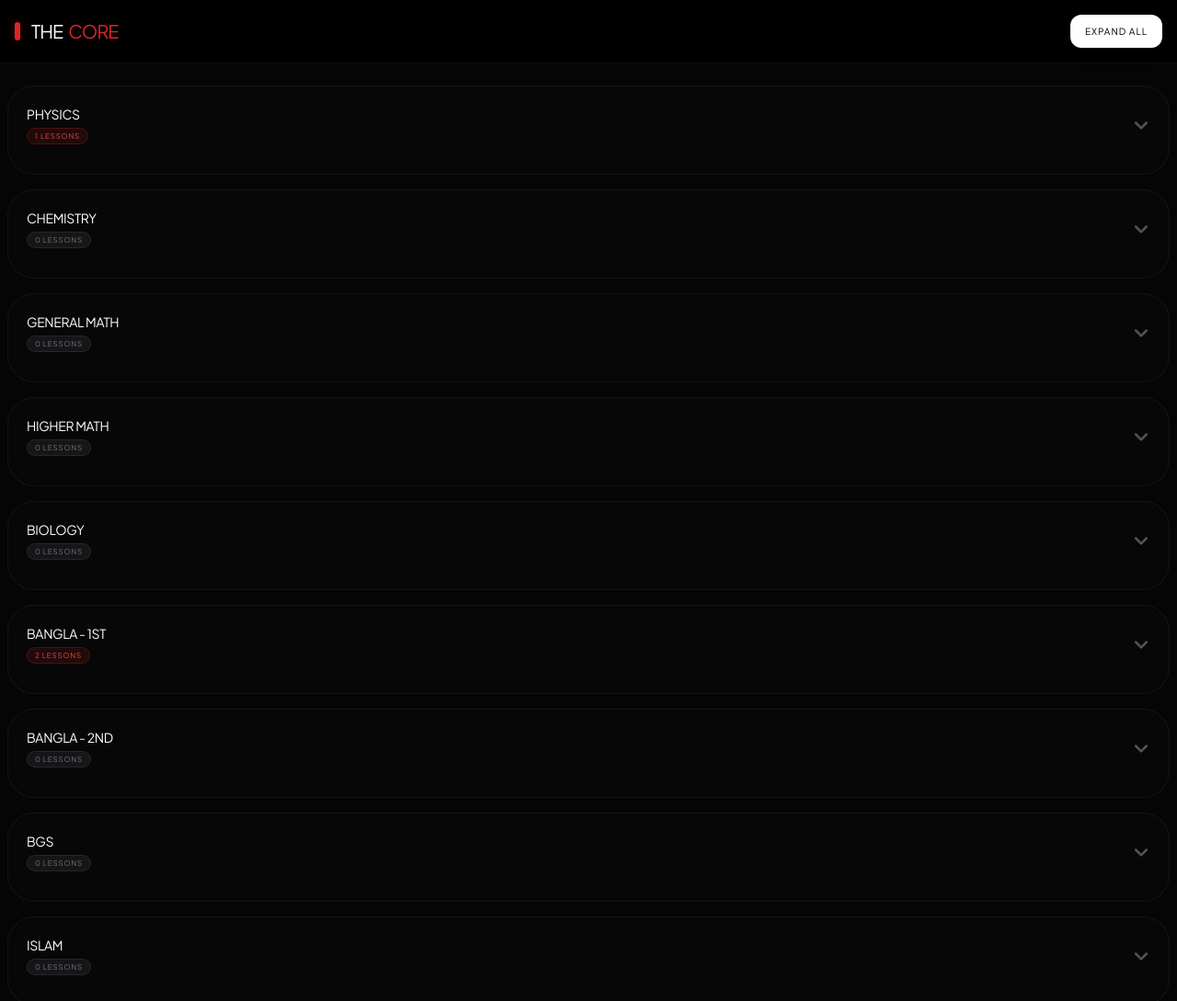
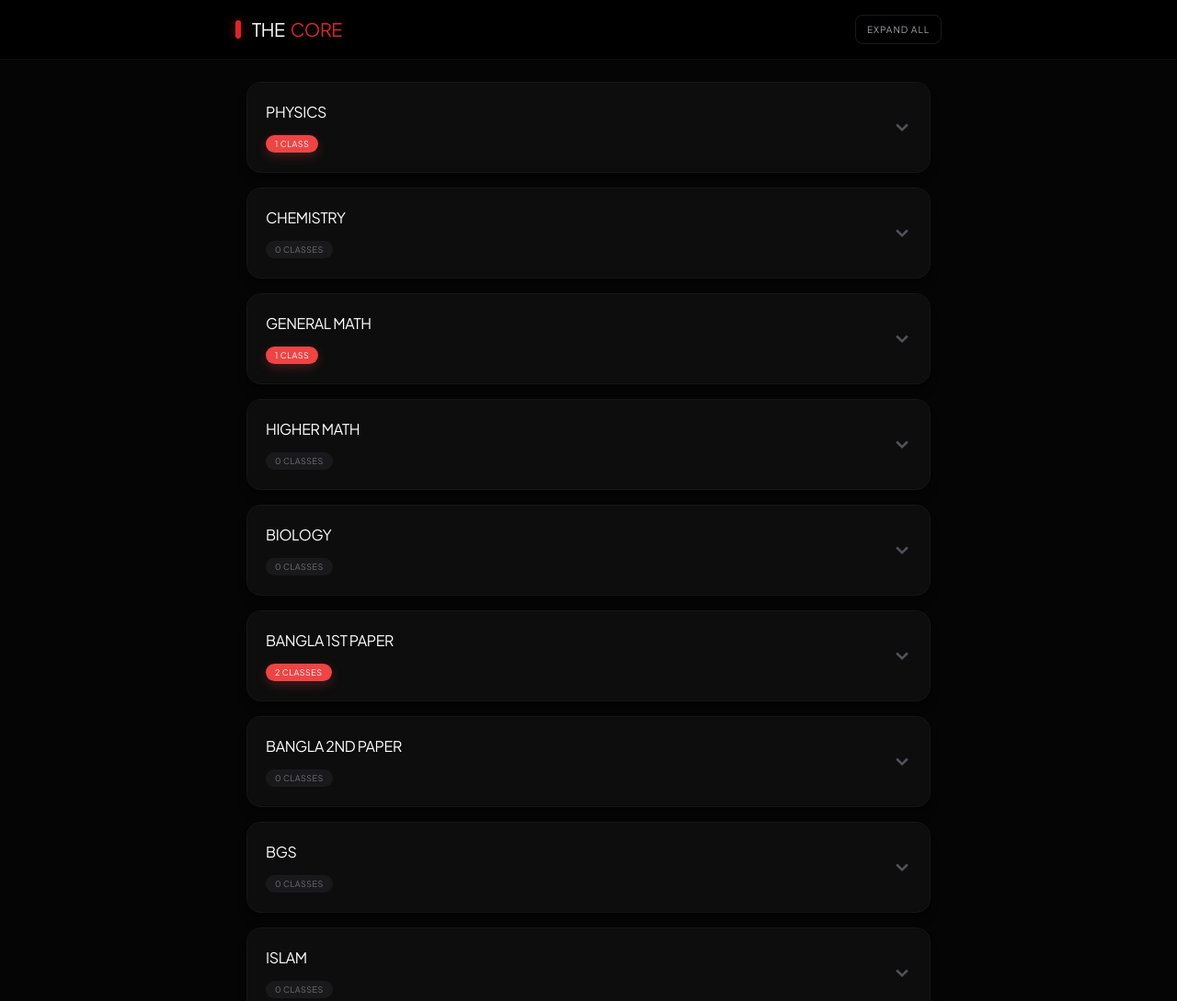
Before and after one commit to TheRaj0/Free_Videos, a plain HTML site: page index.html in a window 1280 px wide. Shown: the top 1089 px of the page at 92% size. Drawn offline with nearby package versions, Linux system fonts and the light colour scheme; no server answers.

Commit message:
redesign
added drive and slide support

```diff
--- a/data.json
+++ b/data.json
@@ -1,43 +1,85 @@
 [
   {
     "groupName": "Physics",
-    "videoUrls": [
-      "https://www.youtube.com/watch?v=CCpL4gJPlGQ"
+    "classes": [
+      {
+        "classTitle": "৭ম অধ্যায়: তরঙ্গ ও শব্দ",
+        "video": {
+          "title": "MCQ Solving",
+          "link": "https://www.youtube.com/watch?v=CCpL4gJPlGQ"
+        },
+        "slides": {
+          "title": "Lecture Slides (PDF)",
+          "link": "https://drive.google.com/file/d/1oK-2D24JUR5rncjD_9Pi8UrpzdBcuCwC/view"
+        }
+      }
     ]
   },
   {
     "groupName": "Chemistry",
-    "videoUrls": []
+    "classes": []
   },
   {
     "groupName": "General Math",
-    "videoUrls": []
+    "classes": [
+      {
+        "classTitle": "অধ্যায় ৮: বৃত্ত",
+        "video": {
+            "title": "MCQ Solving",
+            "link": "https://drive.google.com/file/d/1K6RzL_jJbybRI5snPuDbkBFvEHGIqzFG/view"
+        },
+        "slides": {
+            "title": "Lecture Slides (PDF)",
+            "link": "https://drive.google.com/file/u/0/d/1l_NWkyK0OWecsPwTcFz_OsOx85Rzxk22/view"
+        }
+      }
+    ]
   },
   {
     "groupName": "Higher Math",
-    "videoUrls": []
+    "classes": []
   },
   {
     "groupName": "Biology",
-    "videoUrls": []
+    "classes": []
   },
   {
-    "groupName": "Bangla - 1st",
-    "videoUrls": [
-      "https://www.youtube.com/watch?v=Iwh8RMfi-ok",
-      "https://www.youtube.com/watch?v=ubI1TWKokzw"
+    "groupName": "Bangla 1st Paper",
+    "classes": [
+      {
+        "classTitle": "গদ্য: প্রত্যুপকার",
+        "video": {
+          "title": "MCQ Solving",
+          "link": "https://www.youtube.com/watch?v=Iwh8RMfi-ok"
+        },
+        "slides": {
+          "title": "Lecture Slides (PDF)",
+          "link": "https://drive.google.com/file/u/0/d/1Xxj0xdqHgOu6-aqOxOFe1EMKYYmq1Kc1/view"
+        }
+      },
+      {
+        "classTitle": "কবিতা: কপোতাক্ষ নদ",
+        "video": {
+          "title": "MCQ Solving",
+          "link": "https://www.youtube.com/watch?v=ubI1TWKokzw"
+        },
+        "slides": {
+          "title": "Lecture Slides (PDF)",
+          "link": "https://drive.google.com/file/u/0/d/1jtsaeYH6jgPtIKCS2P4w20pR69Q2aTjr/view"
+        }
+      }
     ]
   },
   {
-    "groupName": "Bangla - 2nd",
-    "videoUrls": []
+    "groupName": "Bangla 2nd Paper",
+    "classes": []
   },
   {
     "groupName": "BGS",
-    "videoUrls": []
+    "classes": []
   },
   {
     "groupName": "Islam",
-    "videoUrls": []
+    "classes": []
   }
 ]
--- a/index.html
+++ b/index.html
@@ -3,185 +3,155 @@
 <head>
     <meta charset="UTF-8">
     <meta name="viewport" content="width=device-width, initial-scale=1.0, maximum-scale=1.0, user-scalable=no, viewport-fit=cover">
-    <title>Free Video Libray</title>
+    <title>THE CORE</title>
     <link rel="icon" href="icon.png" type="image/png">
     <script src="https://cdn.tailwindcss.com"></script>
     <style>
         @import url('https://fonts.googleapis.com/css2?family=Plus+Jakarta+Sans:wght@400;600;700;800&display=swap');
 
         body {
-            background-color: #050505; color: #fff; font-family: 'Plus Jakarta Sans', sans-serif;
-            -webkit-tap-highlight-color: transparent; overscroll-behavior-y: contain;
+            background-color: #050505; color: #fff;
+            font-family: 'Plus Jakarta Sans', sans-serif;
+            -webkit-tap-highlight-color: transparent;
+            overflow-x: hidden;
+            user-select: none;
+            /* Better global text smoothing */
+            -webkit-font-smoothing: antialiased;
         }
 
-        /* Fixed Animation: Cleanest fold-out effect */
         .group-content {
-            display: grid;
-            grid-template-rows: 0fr;
-            opacity: 0;
-            pointer-events: none;
-            transition: grid-template-rows 0.5s cubic-bezier(0.33, 1, 0.68, 1),
-                        opacity 0.3s ease;
+            display: grid; grid-template-rows: 0fr; opacity: 0;
+            transition: grid-template-rows 0.4s cubic-bezier(0.33, 1, 0.68, 1), opacity 0.3s ease;
         }
-        .group-content.open {
-            grid-template-rows: 1fr;
-            opacity: 1;
-            pointer-events: auto;
-        }
+        .group-content.open { grid-template-rows: 1fr; opacity: 1; }
         .group-inner { overflow: hidden; }
 
-        /* Component Styles */
-        .tag-red { background: rgba(220, 38, 38, 0.12); color: #ef4444; border: 1px solid rgba(220, 38, 38, 0.25); }
-        .tag-gray { background: rgba(39, 39, 42, 0.5); color: #71717a; border: 1px solid rgba(63, 63, 70, 0.4); }
-
-        .video-card { transition: all 0.3s cubic-bezier(0.2, 0.8, 0.2, 1); }
-        .video-card:active { transform: scale(0.97); background: rgba(255,255,255,0.05); }
-
-        .play-btn {
-            background: rgba(220, 38, 38, 0.95);
-            box-shadow: 0 4px 20px rgba(220, 38, 38, 0.5);
+        /* Fixed Tracking (Spacing) */
+        .readable-title {
+            letter-spacing: -0.01em; /* Reduced from -0.05em */
+            line-height: 1.4;        /* Added breathing room */
         }
 
-        .shimmer {
-            background: linear-gradient(90deg, #0a0a0a 25%, #1a1a1a 50%, #0a0a0a 75%);
-            background-size: 200% 100%; animation: shimmer 1.8s infinite linear;
+        .readable-sub {
+            letter-spacing: 0.02em;  /* Slightly wider for uppercase */
+            line-height: 1.2;
         }
-        @keyframes shimmer { 0% { background-position: 200% 0; } 100% { background-position: -200% 0; } }
 
-        /* Custom Scrollbar for Desktop */
-        ::-webkit-scrollbar { width: 6px; }
-        ::-webkit-scrollbar-track { background: #000; }
-        ::-webkit-scrollbar-thumb { background: #222; border-radius: 10px; }
+        .tag-active {
+            background: #ef4444;
+            color: #fff;
+            box-shadow: 0 4px 12px rgba(239, 68, 68, 0.25);
+        }
+
+        .class-row { border-bottom: 1px solid rgba(255,255,255,0.04); }
+        .tap-active:active { background-color: rgba(255,255,255,0.06); }
     </style>
 </head>
-<body class="pb-12 select-none">
+<body class="pb-12">
 
-    <header class="sticky top-0 z-50 bg-black/90 backdrop-blur-xl border-b border-white/5 px-4 py-4">
-        <div class="max-w-7xl mx-auto flex justify-between items-center">
+    <header class="sticky top-0 z-50 bg-black/95 backdrop-blur-xl border-b border-white/5 px-4 py-4">
+        <div class="max-w-3xl mx-auto flex justify-between items-center">
             <div class="flex items-center gap-3">
-                <div class="w-1.5 h-5 bg-red-600 rounded-full shadow-[0_0_10px_rgba(220,38,38,0.3)]"></div>
-                <h1 class="font-800 text-xl tracking-tighter uppercase leading-none flex items-center">
-                    <span class="text-white">The</span>
-                    <span class="text-red-600 ml-1.5">Core</span>
+                <div class="w-1.5 h-5 bg-red-600 rounded-full shadow-[0_0_12px_rgba(220,38,38,0.5)]"></div>
+                <h1 class="font-800 text-xl tracking-tight uppercase leading-none flex items-center">
+                    <span class="text-white">The</span> <span class="text-red-600 ml-1.5">Core</span>
                 </h1>
             </div>
-            <button id="masterToggle" onclick="toggleAll()" class="bg-white text-black h-9 px-4 rounded-xl text-[10px] font-900 uppercase tracking-widest active:scale-95 transition-all shadow-lg">
+            <button id="masterToggle" onclick="toggleAll()" class="text-[10px] font-800 uppercase tracking-widest text-zinc-400 border border-white/10 h-8 px-3 rounded-lg active:bg-white active:text-black transition-all">
                 Expand All
             </button>
         </div>
     </header>
 
-    <main id="app" class="max-w-7xl mx-auto px-2 mt-6 space-y-4"></main>
+    <main id="app" class="max-w-3xl mx-auto px-3 mt-6 space-y-4"></main>
 
     <script>
-        const getYoutubeId = (url) => {
-            if(!url) return null;
-            const match = url.match(/^.*(youtu.be\/|v\/|u\/\w\/|embed\/|watch\?v=|\&v=)([^#\&\?]*).*/);
-            return (match && match[2].length === 11) ? match[2] : null;
-        };
+        function renderClass(cls) {
+            // Key-agnostic title check to prevent 'undefined'
+            const mainTitle = cls.classTitle || "Untitled Chapter";
+            const subTitle = (cls.video && (cls.video.videoTitle || cls.video.title)) || "Watch Lesson";
+            const videoLink = (cls.video && cls.video.link) || "#";
 
-        async function fetchTitle(url, tid) {
-            try {
-                const res = await fetch(`https://noembed.com/embed?url=${encodeURIComponent(url)}`);
-                const data = await res.json();
-                const el = document.getElementById(tid);
-                if (data && data.title && el) {
-                    el.innerText = data.title;
-                    el.classList.remove('shimmer', 'h-4', 'w-full');
-                }
-            } catch (e) {
-                const el = document.getElementById(tid);
-                if(el) el.innerText = "Lesson Module";
-            }
-        }
+            const slideButton = cls.slides ? `
+                <div class="pl-14 pr-4 pb-4">
+                    <a href="${cls.slides.link}" target="_blank" rel="noopener"
+                       class="inline-flex items-center gap-2.5 p-2 px-3 bg-blue-500/10 border border-blue-500/20 rounded-xl active:scale-95 transition-all max-w-full">
+                        <svg class="w-3.5 h-3.5 text-blue-400 shrink-0" fill="none" stroke="currentColor" stroke-width="2.5" viewBox="0 0 24 24"><path d="M14 2H6a2 2 0 00-2 2v16a2 2 0 002 2h12a2 2 0 002-2V8z"/><path d="M14 2v6h6M16 13H8M16 17H8M10 9H8"/></svg>
+                        <span class="text-[11px] font-800 text-blue-400 uppercase tracking-wider truncate">${cls.slides.title || 'Chapter Slides'}</span>
+                    </a>
+                </div>
+            ` : '';
 
-        function toggleGroup(sid) {
-            const content = document.getElementById(`content-${sid}`);
-            const chev = document.getElementById(`chev-${sid}`);
-            if(!content) return;
-            const isOpen = content.classList.toggle('open');
-            chev.style.transform = isOpen ? 'rotate(180deg)' : 'rotate(0deg)';
-        }
-
-        function toggleAll() {
-            const contents = document.querySelectorAll('.group-content');
-            const btn = document.getElementById('masterToggle');
-            const isAnyClosed = Array.from(contents).some(c => !c.classList.contains('open'));
-
-            contents.forEach(c => isAnyClosed ? c.classList.add('open') : c.classList.remove('open'));
-            document.querySelectorAll('.chev-icon').forEach(v => v.style.transform = isAnyClosed ? 'rotate(180deg)' : 'rotate(0deg)');
-            btn.innerText = isAnyClosed ? 'Collapse All' : 'Expand All';
+            return `
+                <div class="class-row">
+                    <a href="${videoLink}" target="_blank" rel="noopener" class="tap-active flex items-center gap-4 p-4 group">
+                        <div class="shrink-0 w-11 h-11 rounded-xl bg-white/5 border border-white/10 flex items-center justify-center group-active:border-red-500/50 transition-colors shadow-inner">
+                            <svg class="w-5 h-5 text-red-600" fill="currentColor" viewBox="0 0 24 24"><path d="M8 5v14l11-7z"/></svg>
+                        </div>
+                        <div class="flex flex-col min-w-0">
+                            <span class="readable-title text-[15px] font-800 text-zinc-100 truncate">${mainTitle}</span>
+                            <span class="readable-sub text-[10px] font-700 text-zinc-500 truncate mt-0.5 uppercase">${subTitle}</span>
+                        </div>
+                    </a>
+                    ${slideButton}
+                </div>
+            `;
         }
 
         async function init() {
             const app = document.getElementById('app');
             try {
-                const response = await fetch('data.json');
-                const data = await response.json();
+                const res = await fetch('data.json');
+                const data = await res.json();
 
                 data.forEach((group, gIdx) => {
                     const sid = `g${gIdx}`;
-                    const videoUrls = group.videoUrls || []; // Edge Case: Handle missing arrays
-                    const count = videoUrls.length;
-                    const tagClass = count > 0 ? "tag-red" : "tag-gray";
-
-                    let videoHtml = '';
-                    videoUrls.forEach((url, vIdx) => {
-                        const vid = getYoutubeId(url);
-                        if (!vid) return;
-                        const tid = `t-${gIdx}-${vIdx}`;
-
-                        videoHtml += `
-                            <a href="${url}" target="_blank" rel="noopener noreferrer" class="video-card flex flex-col gap-3 p-3 bg-white/[0.02] rounded-2xl border border-white/5 group">
-                                <div class="relative aspect-video rounded-xl overflow-hidden bg-black">
-                                    <img loading="lazy" src="https://img.youtube.com/vi/${vid}/mqdefault.jpg" class="w-full h-full object-cover opacity-70 group-hover:opacity-90 transition-opacity">
-                                    <div class="absolute inset-0 flex items-center justify-center">
-                                        <div class="play-btn w-11 h-11 rounded-full flex items-center justify-center transition-transform group-active:scale-90">
-                                            <svg viewBox="0 0 24 24" class="w-5 h-5 fill-white ml-0.5"><path d="M8 5v14l11-7z"/></svg>
-                                        </div>
-                                    </div>
-                                    <div class="absolute top-2 left-2 bg-red-600 text-[8px] font-900 uppercase px-2 py-0.5 rounded shadow-lg text-white tracking-widest">Free</div>
-                                </div>
-                                <div class="px-1">
-                                    <h3 id="${tid}" class="shimmer h-4 w-full rounded text-[13px] font-bold text-zinc-100 line-clamp-2 leading-tight"></h3>
-                                    <div class="flex items-center justify-between mt-3">
-                                        <span class="text-[9px] text-red-500 font-900 uppercase italic tracking-tighter">Start Lesson →</span>
-                                        <span class="text-[9px] text-zinc-600 font-bold uppercase tracking-widest">L-${vIdx + 1}</span>
-                                    </div>
-                                </div>
-                            </a>
-                        `;
-                        fetchTitle(url, tid);
-                    });
+                    const classes = group.classes || [];
+                    const count = classes.length;
+                    const tagStyle = count > 0 ? "tag-active" : "bg-zinc-800/50 text-zinc-500";
 
                     const section = document.createElement('section');
-                    section.className = "border border-white/5 rounded-[1.8rem] overflow-hidden bg-white/[0.01]";
+                    section.className = "bg-[#0a0a0a] border border-white/5 rounded-2xl overflow-hidden shadow-lg";
                     section.innerHTML = `
-                        <button onclick="toggleGroup('${sid}')" class="w-full flex items-center justify-between p-5 text-left active:bg-white/5 transition-colors">
-                            <div class="flex flex-col gap-1">
-                                <h2 class="text-[14px] font-700 text-white uppercase tracking-tight">${group.groupName}</h2>
-                                <span class="${tagClass} self-start text-[8px] px-2 py-0.5 rounded-full font-800 tracking-widest">
-                                    ${count} LESSONS
-                                </span>
+                        <button onclick="toggleGroup('${sid}')" class="w-full flex items-center justify-between p-5 text-left bg-[#0d0d0d] tap-active transition-colors">
+                            <div class="flex flex-col min-w-0 mr-4">
+                                <h2 class="text-[16px] font-800 text-white uppercase tracking-tight truncate">${group.groupName}</h2>
+                                <div class="mt-2">
+                                    <span class="${tagStyle} text-[9px] font-900 tracking-wider uppercase px-2.5 py-1 rounded-full">
+                                        ${count} ${count === 1 ? 'Class' : 'Classes'}
+                                    </span>
+                                </div>
                             </div>
-                            <svg id="chev-${sid}" class="chev-icon w-5 h-5 text-zinc-600 transition-transform duration-500" fill="none" stroke="currentColor" viewBox="0 0 24 24">
-                                <path stroke-linecap="round" stroke-linejoin="round" stroke-width="3" d="M19 9l-7 7-7-7"></path>
+                            <svg id="chev-${sid}" class="w-5 h-5 text-zinc-600 shrink-0 transition-transform duration-500" fill="none" stroke="currentColor" stroke-width="3" viewBox="0 0 24 24">
+                                <path d="M19 9l-7 7-7-7"></path>
                             </svg>
                         </button>
                         <div id="content-${sid}" class="group-content">
-                            <div class="group-inner p-3 pt-0">
-                                <div class="grid grid-cols-1 sm:grid-cols-2 lg:grid-cols-4 gap-3">
-                                    ${count > 0 ? videoHtml : `<div class="col-span-full py-12 text-center"><p class="text-zinc-700 text-[10px] font-900 uppercase tracking-[0.2em]">Module Coming Soon</p></div>`}
-                                </div>
+                            <div class="group-inner border-t border-white/5">
+                                ${count > 0 ? classes.map(cls => renderClass(cls)).join('') : '<div class="py-12 text-center text-zinc-700 text-[10px] font-800 uppercase tracking-widest italic">Coming Soon</div>'}
                             </div>
                         </div>
                     `;
                     app.appendChild(section);
                 });
-            } catch (err) {
-                console.error("Initialization Failed:", err);
-                document.getElementById('app').innerHTML = `<div class="p-10 text-center text-zinc-500 uppercase text-xs font-bold tracking-widest">Error Loading Data</div>`;
-            }
+            } catch (e) { console.error(e); }
+        }
+
+        function toggleGroup(sid) {
+            const el = document.getElementById(`content-${sid}`);
+            const chev = document.getElementById(`chev-${sid}`);
+            if(!el) return;
+            const isOpen = el.classList.toggle('open');
+            chev.style.transform = isOpen ? 'rotate(180deg)' : 'rotate(0deg)';
+            chev.classList.toggle('text-red-500', isOpen);
+        }
+
+        function toggleAll() {
+            const contents = document.querySelectorAll('.group-content');
+            const isAnyClosed = Array.from(contents).some(c => !c.classList.contains('open'));
+            contents.forEach(c => isAnyClosed ? c.classList.add('open') : c.classList.remove('open'));
+            document.querySelectorAll('section svg[id^="chev"]').forEach(v => v.style.transform = isAnyClosed ? 'rotate(180deg)' : 'rotate(0deg)');
+            document.getElementById('masterToggle').innerText = isAnyClosed ? 'Collapse All' : 'Expand All';
         }
 
         window.addEventListener('DOMContentLoaded', init);
```
